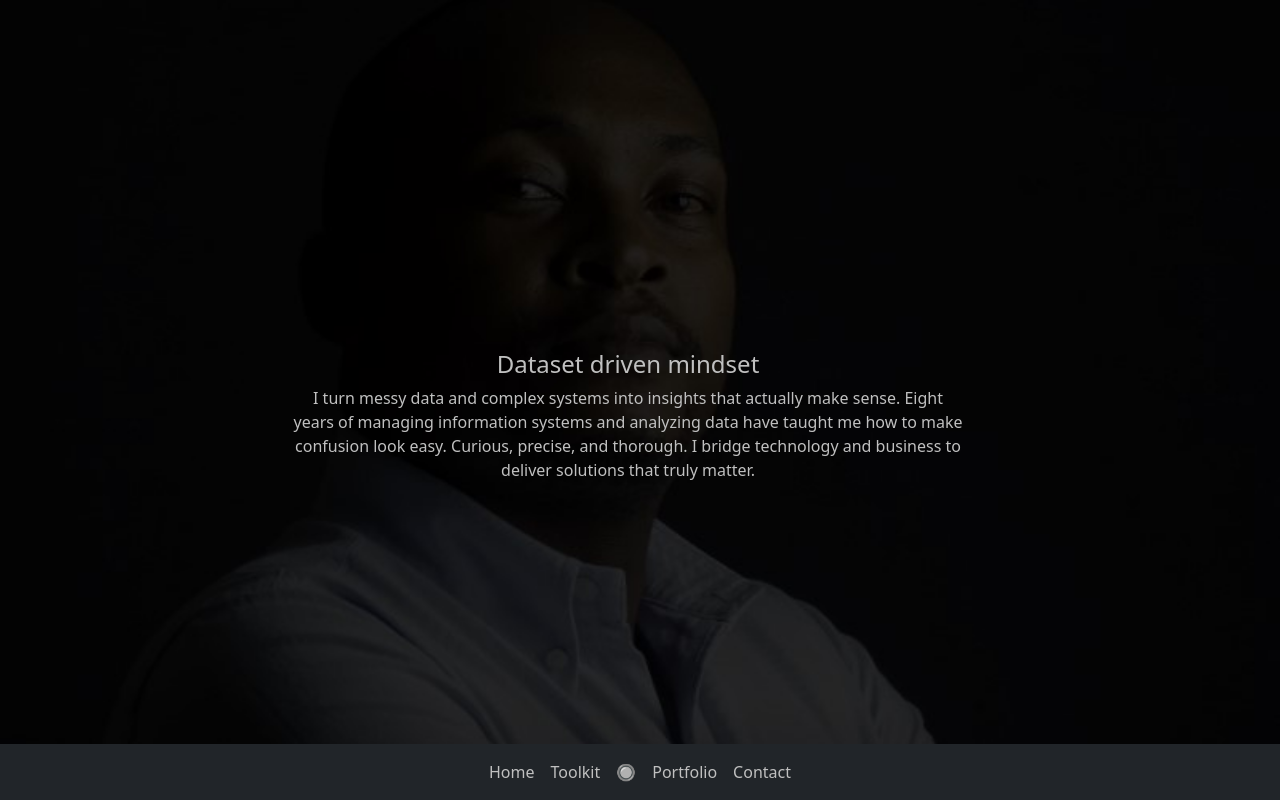
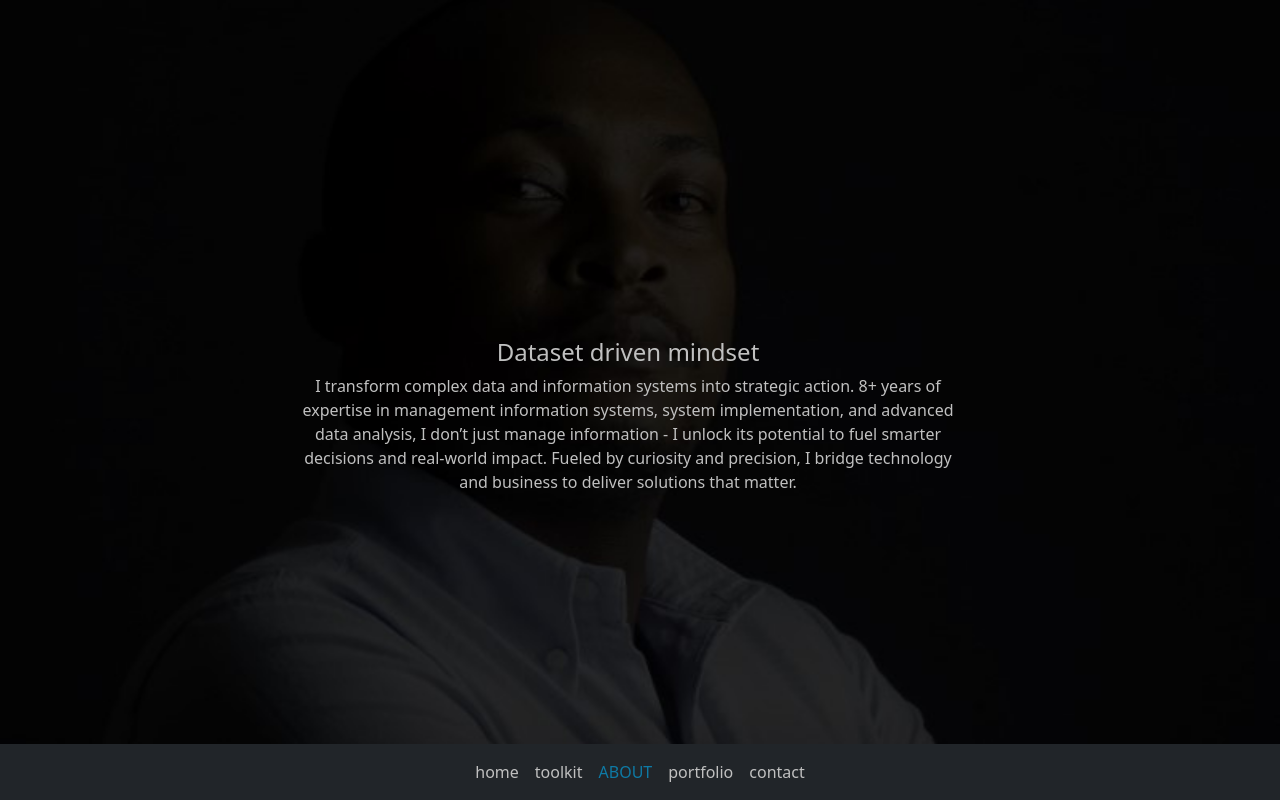
Before and after one commit to TsepoNtelane/tn, a plain HTML site: page portfolio/about.html in a window 1280 px wide. Drawn offline with nearby package versions, Linux system fonts and the light colour scheme.

Commit message:
Add files via upload

```diff
--- a/portfolio/about.html
+++ b/portfolio/about.html
@@ -23,11 +23,11 @@
     </button>
     <div class="collapse navbar-collapse justify-content-center" id="navbarResponsive">
       <ul class="navbar-nav">
-        <li class="nav-item active"><a class="nav-link" href="../index.html" style="color: #C0C0C0;">Home</a></li>
-        <li class="nav-item"><a class="nav-link" href="toolkit.html" style="color: #C0C0C0;">Toolkit</a></li>
-        <li class="nav-item"><a class="nav-link" href="#!" style="color: #252525ff;">🔘</a></li>
-        <li class="nav-item"><a class="nav-link" href="portfolio.html" style="color: #C0C0C0;">Portfolio</a></li>
-        <li class="nav-item"><a class="nav-link" href="contact.html" style="color: #C0C0C0;">Contact</a></li>
+        <li class="nav-item active"><a class="nav-link" href="../index.html" style="color: #C0C0C0;">home</a></li>
+        <li class="nav-item"><a class="nav-link" href="toolkit.html" style="color: #C0C0C0;">toolkit</a></li>
+        <li class="nav-item"><a class="nav-link" href="#!" style="color: #0e7aa5;">ABOUT</a></li>
+        <li class="nav-item"><a class="nav-link" href="portfolio.html" style="color: #C0C0C0;">portfolio</a></li>
+        <li class="nav-item"><a class="nav-link" href="contact.html" style="color: #C0C0C0;">contact</a></li>
       </ul>
     </div>
   </div>
@@ -42,7 +42,7 @@
     <div class="row justify-content-center text-center w-100">
       <div class="col-lg-8" style=" color: #C0C0C0;">
         <h4 class="mt-5">Dataset driven mindset</h4>
-        <p>I turn messy data and complex systems into insights that actually make sense. Eight years of managing information systems and analyzing data have taught me how to make confusion look easy. Curious, precise, and thorough. I bridge technology and business to deliver solutions that truly matter.</div>
+        <p>I transform complex data and information systems into strategic action.  8+ years of expertise in management information systems, system implementation, and advanced data analysis, I don’t just manage information - I unlock its potential to fuel smarter decisions and real-world impact. Fueled by curiosity and precision, I bridge technology and business to deliver solutions that matter.</div>
     </div>
   </div>
 </section>
```
Also changed, not shown: portfolio/contact.html (+5 -5 lines), portfolio/portfolio.html (+6 -6 lines), portfolio/toolkit.html (+5 -5 lines).
